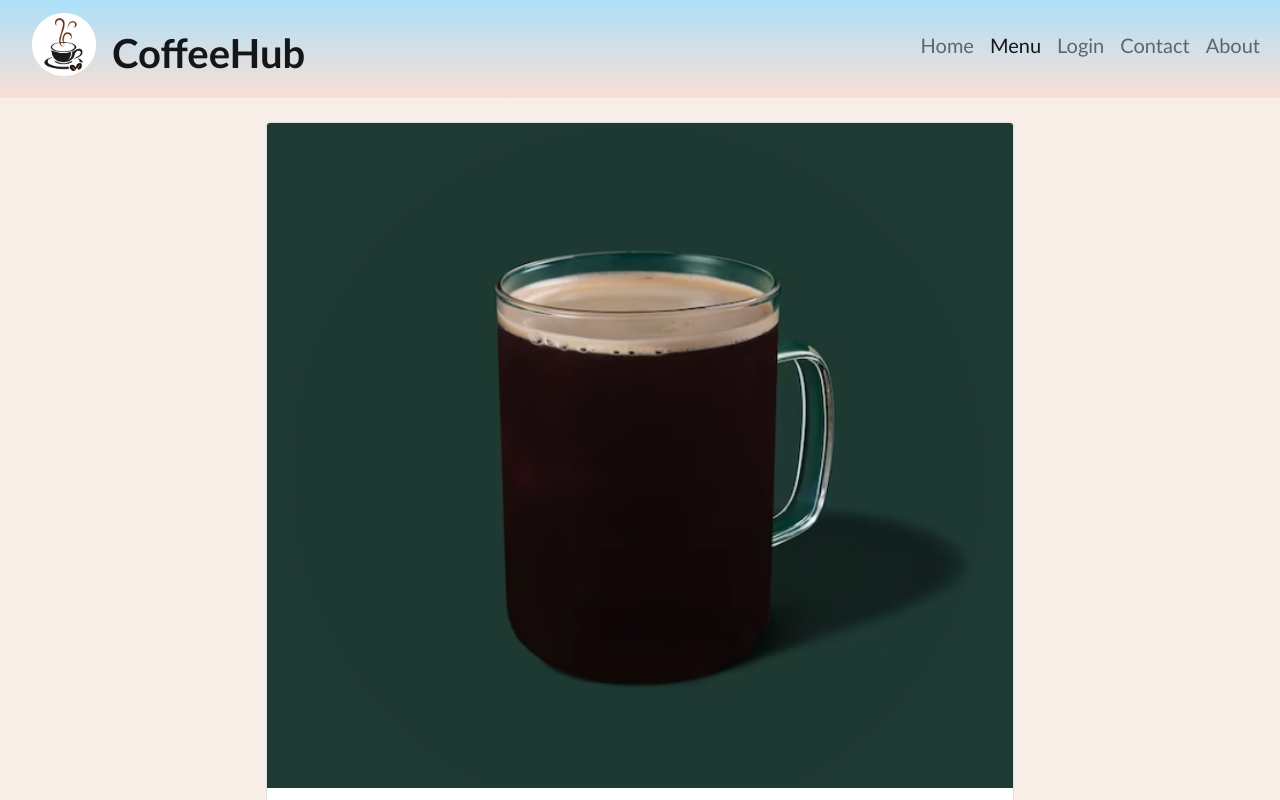
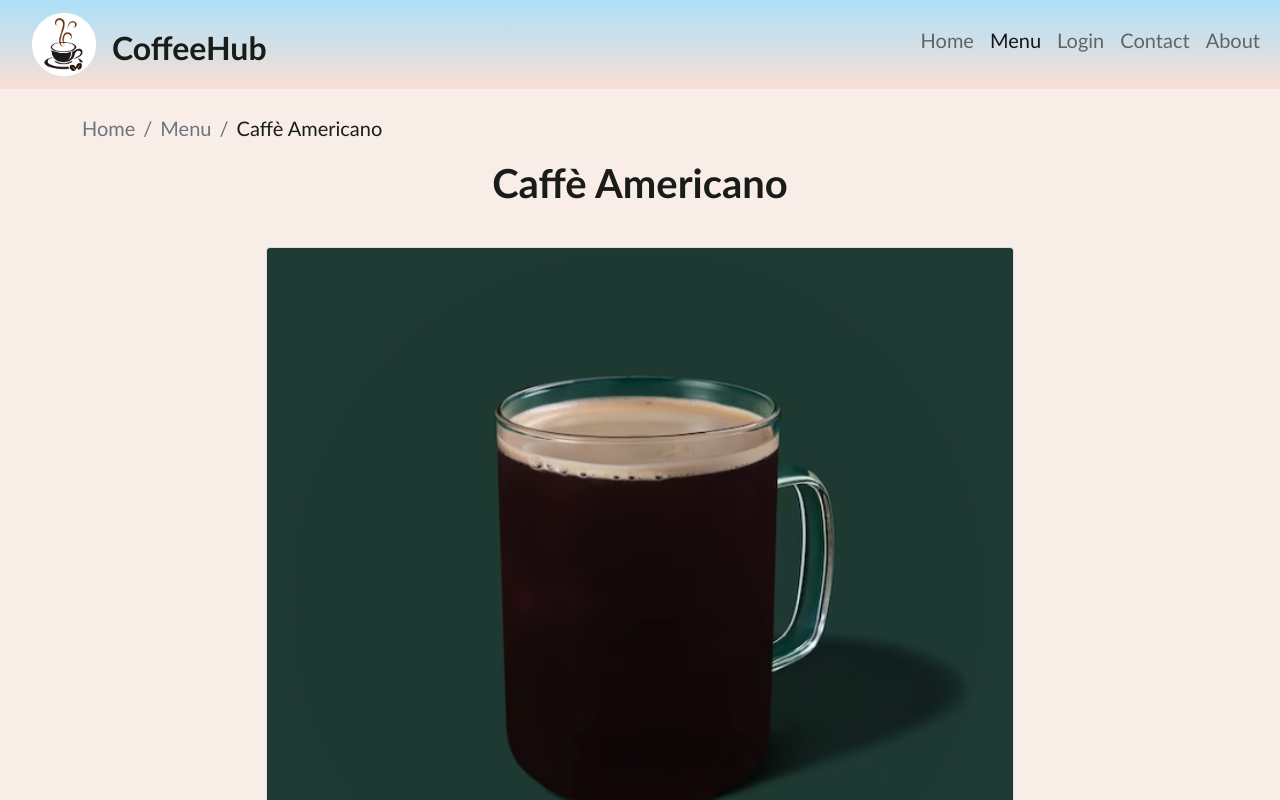
Before and after one commit to annasadovskaya/coffee-hub-react-project, a React (Create React App) app: page /menu/0 in a window 1280 px wide. Shown: the top 800 px of the page. Built offline with nearby package versions, Linux system fonts and the light colour scheme.

Commit message:
Breadcrumbs SubHeader

```diff
--- a/src/App.css
+++ b/src/App.css
@@ -21,8 +21,34 @@
 .nav-link,
 .logo-heading {
   font-family: "Gill Sans", "Gill Sans MT", Calibri, "Trebuchet MS", sans-serif;
+  font-weight: 700;
+  color: #1a1c1a;
+}
+
+/*Breadcrumbs*/
+.breadcrumbs {
+  font-family: "Gill Sans", "Gill Sans MT", Calibri, "Trebuchet MS", sans-serif;
+  color: #1a1c1a;
+  font-size: 20px;
+}
+.home-link,
+.menu-link {
+  text-decoration: none;
+  color: #6c757d;
+}
+.home-link:hover {
+  color: #1a1c1a;
+}
+.menu-link:hover {
+  color: #1a1c1a;
+}
+
+.header {
+  font-family: "Gill Sans", "Gill Sans MT", Calibri, "Trebuchet MS", sans-serif;
   font-weight: 800;
+  color: #1a1c1a;
 }
+
 /* .items-container {
   width: 90%;
   margin: auto;
@@ -49,6 +75,7 @@
   width: 480px;
 }
 
+/*Footer*/
 .site-footer {
   padding: 20px 0;
   /* margin-top: 2rem; */
--- a/src/components/Footer.js
+++ b/src/components/Footer.js
@@ -5,7 +5,7 @@ const Footer = () => {
   return (
     <footer className="site-footer">
       <Container>
-        <Row>
+        <Row className="mt-4 mb-5">
           {/* <Col xs={{ size: 4, offset: 1 }} sm="4">
             <h5>this will be site navigation!</h5>
           </Col> */}
--- a/src/components/Header.js
+++ b/src/components/Header.js
@@ -27,7 +27,7 @@ const Header = () => {
           alt="Coffee hub logo"
           className="float-start me-3"
         />
-        <h1 className="mt-3 logo-heading">CoffeeHub</h1>
+        <h2 className="mt-3 logo-heading">CoffeeHub</h2>
       </NavbarBrand>
       <NavbarToggler onClick={() => setMenuOpen(!menuOpen)} />
       <Collapse isOpen={menuOpen} navbar>
--- /dev/null
+++ b/src/components/SubHeader.js
@@ -0,0 +1,29 @@
+import { Col, Row, Breadcrumb, BreadcrumbItem } from "reactstrap";
+import { Link } from "react-router-dom";
+
+const SubHeader = ({ current, menu }) => {
+  return (
+    <Row>
+      <Col>
+        <Breadcrumb className="mt-4 breadcrumbs">
+          <BreadcrumbItem>
+            <Link to="/" className="home-link">
+              Home
+            </Link>
+          </BreadcrumbItem>
+          {menu && (
+            <BreadcrumbItem>
+              <Link to="/menu" className="menu-link">
+                Menu
+              </Link>
+            </BreadcrumbItem>
+          )}
+          <BreadcrumbItem>{current}</BreadcrumbItem>
+        </Breadcrumb>
+        <h1 className="text-center mb-3 header">{current}</h1>
+      </Col>
+    </Row>
+  );
+};
+
+export default SubHeader;
--- a/src/features/items/ItemDetail.js
+++ b/src/features/items/ItemDetail.js
@@ -1,4 +1,5 @@
 import { Card, CardImg, CardText, CardBody, Col, CardTitle } from "reactstrap";
+import Button from "reactstrap";
 
 const ItemDetail = ({ item }) => {
   const { image, name, description } = item;
@@ -6,9 +7,9 @@ const ItemDetail = ({ item }) => {
     <Col ms="12" className="m-4">
       <Card className="item-detail-card">
         <CardImg top src={image} alt={name} />
-        <CardTitle className="text-center mt-3">
+        {/* <CardTitle className="text-center mt-3">
           <h3>{name}</h3>
-        </CardTitle>
+        </CardTitle> */}
         <CardBody>
           <CardText className="text-center item-detail-title">
             {description}
--- a/src/pages/HomePage.js
+++ b/src/pages/HomePage.js
@@ -1,6 +1,7 @@
 import { Container } from "reactstrap";
 import DisplayList from "../features/display/DisplayList";
 import DisplayGridImages from "../features/display/DisplayGridImages";
+import SubHeader from "../components/SubHeader";
 
 //With card
 
@@ -15,7 +16,8 @@ import DisplayGridImages from "../features/display/DisplayGridImages";
 //With Grid
 const HomePage = () => {
   return (
-    <Container fluid="md">
+    <Container fluid="md" className="mb-4">
+      <SubHeader current="Home" />
       <DisplayGridImages />
     </Container>
   );
--- a/src/pages/ItemDetailPage.js
+++ b/src/pages/ItemDetailPage.js
@@ -2,6 +2,7 @@ import { Container, Row } from "reactstrap";
 import { useParams } from "react-router-dom";
 import { selectItemById } from "../features/items/itemsSlice";
 import ItemDetail from "../features/items/ItemDetail";
+import SubHeader from "../components/SubHeader";
 
 const ItemDetailPage = () => {
   const { itemId } = useParams();
@@ -9,6 +10,7 @@ const ItemDetailPage = () => {
 
   return (
     <Container>
+      <SubHeader current={item.name} menu={true} />
       <Row>
         <ItemDetail item={item} />
       </Row>
--- a/src/pages/ItemsMenuPage.js
+++ b/src/pages/ItemsMenuPage.js
@@ -27,10 +27,12 @@
 
 import { Container } from "reactstrap";
 import ItemsList from "../features/items/ItemsList";
+import SubHeader from "../components/SubHeader";
 
 const ItemsMenuPage = () => {
   return (
     <Container className="mb-5">
+      <SubHeader current="Menu" />
       <ItemsList />
     </Container>
   );
```
